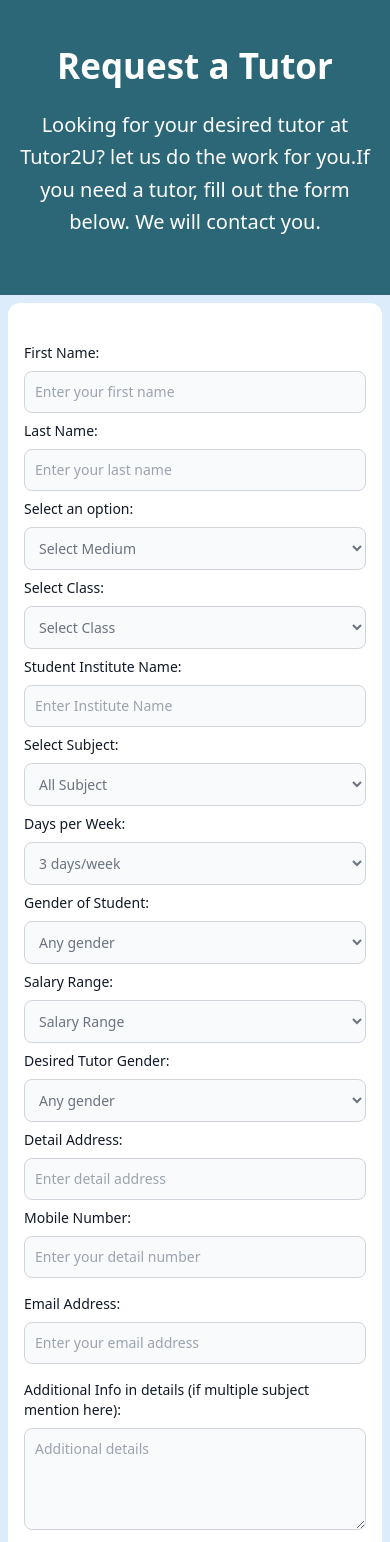
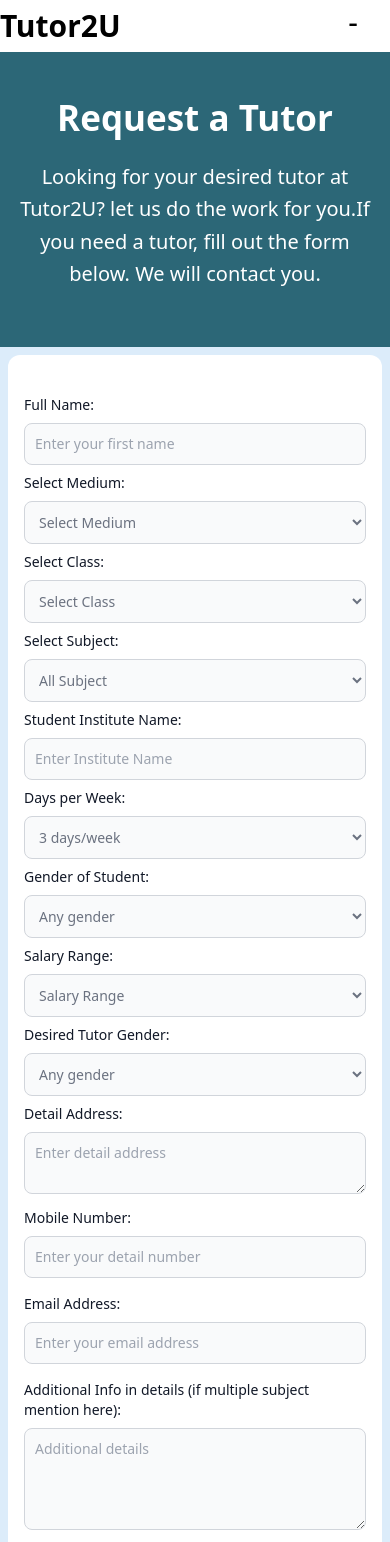
Before and after one commit to krazytofayel/tutor2u, a React (Vite) app: page /request_tutor in a window 390 px wide. Shown: the top 1542 px of the page. Built offline with nearby package versions, Linux system fonts and the light colour scheme; the HTML template or start-up script is replaced by a standard one.

Commit message:
Update input field place and update some design and pass  console log data

```diff
--- a/package.json
+++ b/package.json
@@ -16,7 +16,8 @@
     "react-dom": "^18.2.0",
     "react-hook-form": "^7.47.0",
     "react-icons": "^4.11.0",
-    "react-router-dom": "^6.16.0"
+    "react-router-dom": "^6.16.0",
+    "react-selecto": "^1.26.0"
   },
   "devDependencies": {
     "@types/react": "^18.2.15",
--- a/src/Components/Pages/RequestTutor/RequestTutor.jsx
+++ b/src/Components/Pages/RequestTutor/RequestTutor.jsx
@@ -2,6 +2,7 @@ import { useState } from "react";
 import Navbars from "../../SharedComponents/Navbar/Navbars";
 import aboutsideimg from "../../../assets/AboutUs/about-us-side-banner.png";
 import { useForm } from 'react-hook-form';
+
 const RequestTutor = () => {
   const [navfix, setNavfix] = useState(false);
   const { register, handleSubmit, errors } = useForm(); // initialize the hook
@@ -14,16 +15,17 @@ const RequestTutor = () => {
   }
   window.addEventListener("scroll", setFixed);
 
-  const onSubmit = (data) => {
+  const onSubmitButton = (data) => {
     console.log(data);
   };
+
   return (
     <>
-      {/* <div>
+      <div>
         <div className={`z-10 ${navfix ? "top-0 h-[10%] w-full fixed bg-[#523970]" : ""}`}>
           <Navbars />
         </div>
-      </div> */}
+      </div>
       {/* About top banner start */}
 
       {/* <section className="AboutUs_Top_Banner bg-[#2C6777]">
@@ -86,35 +88,21 @@ const RequestTutor = () => {
               <div className="col-span-12 lg:col-span-9 mb-6 lg:mb-0">
 
 
-                <form action="" onSubmit={handleSubmit(onSubmit)}>
+                <form action="" onSubmit={handleSubmit(onSubmitButton)}>
                   <div className="">
                     <div className="form_Contact bg-white rounded-xl p-4 py-10">
-                    {/* <h3 className="text-lg font-normal md:mx-6 mx-4 mb-2  lg:text-start text-center">If you need a tutor, fill out the form below. We will contact you.</h3> */}
                       <div className="grid md:grid-cols-2 md:gap-6">
                         <div className="mb-2">
-                          <label className="block mb-2 text-sm font-medium text-gray-900 ">First Name:</label>
-                          <input type="text" id="First_Name" className="w-full p-2.5 bg-gray-50 border border-gray-300 text-gray-900 text-sm rounded-lg " placeholder="Enter your first name" required
+                          <label className="block mb-2 text-sm font-medium text-gray-900 ">Full Name:</label>
+                          <input type="text" id="full_name" className="w-full p-2.5 bg-gray-50 border border-gray-300 text-gray-900 text-sm rounded-lg " placeholder="Enter your first name" required
 
-                            {...register('First_Name')}
+                            {...register('full-name')}
                           />
                         </div>
                         <div className="mb-2">
-                          <label className="block mb-2 text-sm font-medium text-gray-900 ">Last Name:</label>
-                          <input type="text" id="Last_Name" className="w-full p-2.5 bg-gray-50 border border-gray-300 text-gray-900 text-sm rounded-lg" placeholder="Enter your last name" required
 
-
-                            {...register('Last_Name')}
-                          />
-                        </div>
-
-                      </div>
-
-                      <div className="grid md:grid-cols-2 md:gap-6">
-
-                        <div className="mb-2">
-
-                          <label className="block mb-2 text-sm font-medium text-gray-900 ">Select an option:</label>
-                          <select id="countries" class="w-full bg-gray-50 border border-gray-300 text-gray-500 text-sm rounded-lg  p-2.5 ">
+                          <label className="block mb-2 text-sm font-medium text-gray-900 ">Select Medium:</label>
+                          <select id="select-an-medium" class="w-full bg-gray-50 border border-gray-300 text-gray-500 text-sm rounded-lg  p-2.5 ">
                             <option selected>Select Medium</option>
                             <option value="US">United States</option>
                             <option value="CA">Canada</option>
@@ -124,6 +112,10 @@ const RequestTutor = () => {
 
                         </div>
 
+
+                      </div>
+
+                      <div className="grid md:grid-cols-2 md:gap-6">
                         <div className="mb-2">
 
                           <label className="block mb-2 text-sm font-medium text-gray-900 ">Select Class:</label>
@@ -137,16 +129,6 @@ const RequestTutor = () => {
 
                         </div>
 
-                      </div>
-
-                      <div className="mb-2">
-                        <label className="block mb-2 text-sm font-medium text-gray-900 ">Student Institute Name:</label>
-                        <input type="text" id="Subject" className="w-full bg-gray-50 border border-gray-300 text-gray-900 text-sm rounded-lg  p-2.5" placeholder="Enter Institute Name" required
-
-                          {...register("Subject")}
-                        />
-                      </div>
-                      <div className="grid md:grid-cols-2 md:gap-6">
                         <div className="mb-2">
                           <label className="block mb-2 text-sm font-medium text-gray-900 ">Select Subject:</label>
                           <select id="countries" class="w-full bg-gray-50 border border-gray-300 text-gray-500 text-sm rounded-lg  p-2.5 ">
@@ -158,6 +140,18 @@ const RequestTutor = () => {
                           </select>
                         </div>
 
+
+
+                      </div>
+
+                      <div className="mb-2">
+                        <label className="block mb-2 text-sm font-medium text-gray-900 ">Student Institute Name:</label>
+                        <input type="text" id="institute-name" className="w-full bg-gray-50 border border-gray-300 text-gray-900 text-sm rounded-lg  p-2.5" placeholder="Enter Institute Name" required
+
+                          {...register("institute-name")}
+                        />
+                      </div>
+                      <div className="grid md:grid-cols-2 md:gap-6">
                         <div className="mb-2">
 
                           <label className="block mb-2 text-sm font-medium text-gray-900 ">Days per Week:</label>
@@ -170,11 +164,6 @@ const RequestTutor = () => {
                           </select>
 
                         </div>
-
-
-
-                      </div>
-                      <div className="grid md:grid-cols-2 md:gap-6">
                         <div className="mb-2">
 
                           <label className="block mb-2 text-sm font-medium text-gray-900 ">Gender of Student:</label>
@@ -187,6 +176,13 @@ const RequestTutor = () => {
                           </select>
 
                         </div>
+
+
+
+
+
+                      </div>
+                      <div className="grid md:grid-cols-2 md:gap-6">
                         <div className="mb-2">
 
                           <label className="block mb-2 text-sm font-medium text-gray-900 ">Salary Range:</label>
@@ -199,12 +195,6 @@ const RequestTutor = () => {
                           </select>
 
                         </div>
-
-
-
-
-                      </div>
-
                         <div className="mb-2">
 
                         <label className="block mb-2 text-sm font-medium text-gray-900 ">Desired Tutor Gender:</label>
@@ -217,22 +207,27 @@ const RequestTutor = () => {
                         </select>
 
                       </div>
+
+                      </div>
                       <div className="mb-2">
                         <label className="block mb-2 text-sm font-medium text-gray-900 ">Detail Address:</label>
-                        <input type="text" id="Last_Name" className="w-full p-2.5 bg-gray-50 border border-gray-300 text-gray-500 text-sm rounded-lg" placeholder="Enter detail address" required
+                        <textarea type="text" rows="2" id="detail-address" className="w-full p-2.5 bg-gray-50 border border-gray-300 text-gray-500 text-sm rounded-lg" placeholder="Enter detail address" required
 
 
-                          {...register('Last_Name')}
+                          {...register('detail-address')}
                         />
                       </div>
+
+
+
                       <div className="grid md:grid-cols-2 md:gap-6">
 
                         <div className="mb-2">
                           <div className="mb-2">
                             <label className="block mb-2 text-sm font-medium text-gray-900 ">Mobile Number:</label>
-                            <input type="text" id="First_Name" className="w-full p-2.5 bg-gray-50 border border-gray-300 text-gray-500 text-sm rounded-lg " placeholder="Enter your detail number" required
+                            <input type="text" id="mobile-number" className="w-full p-2.5 bg-gray-50 border border-gray-300 text-gray-500 text-sm rounded-lg " placeholder="Enter your detail number" required
 
-                              {...register('First_Name')}
+                              {...register('mobile-number')}
                             />
                           </div>
 
@@ -242,9 +237,9 @@ const RequestTutor = () => {
 
                           <div className="mb-2">
                             <label className="block mb-2 text-sm font-medium text-gray-900 ">Email Address:</label>
-                            <input type="text" id="First_Name" className="w-full p-2.5 bg-gray-50 border border-gray-300 text-gray-500 text-sm rounded-lg " placeholder="Enter your email address" required
+                            <input type="text" id="email-address" className="w-full p-2.5 bg-gray-50 border border-gray-300 text-gray-500 text-sm rounded-lg " placeholder="Enter your email address" required
 
-                              {...register('First_Name')}
+                              {...register('email-address')}
                             />
                           </div>
 
@@ -303,13 +298,6 @@ const RequestTutor = () => {
                   </div>
 
                 </div>
-
-
-
-
-
-
-
               </div>
             </div>
           </div>
```
Also changed, not shown: 1 other file (tests, documents, lock files or other folders). Lines whose indentation alone changed are shown as unchanged.
